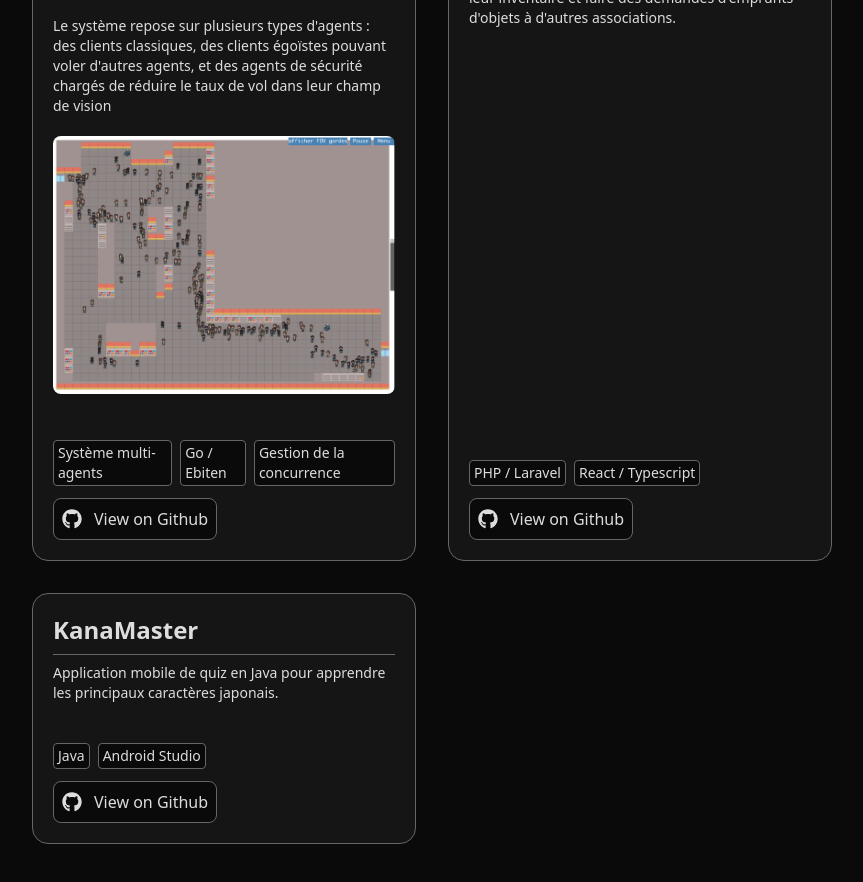
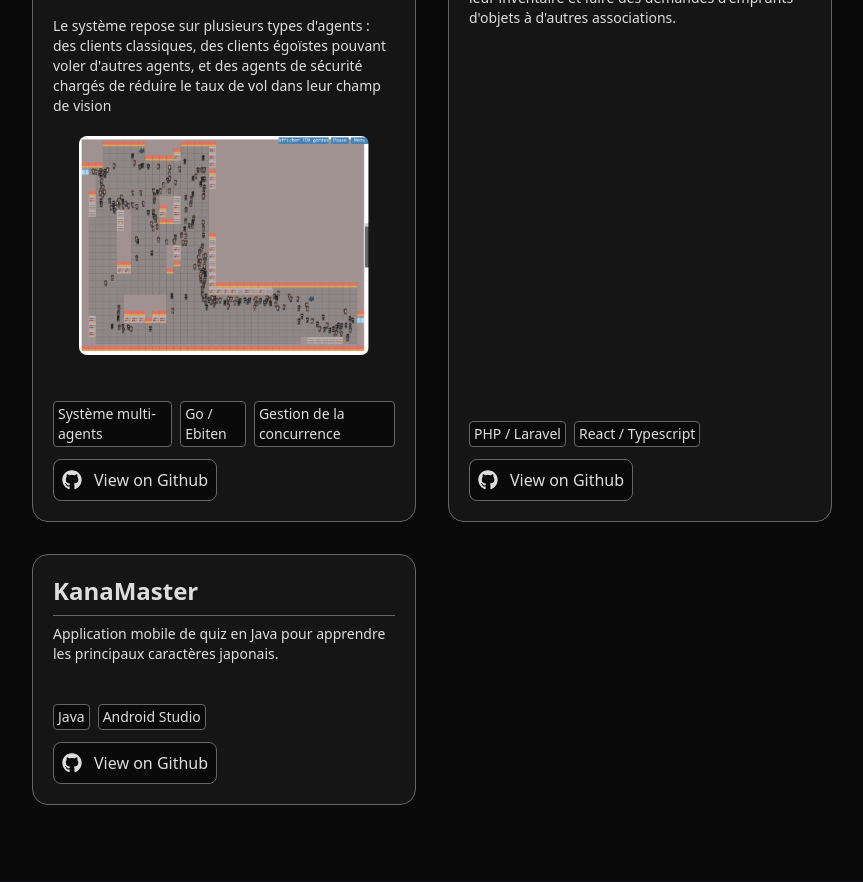
Before and after one commit to Ouistitive/portfolio, a React (Vite) app: page /portfolio/ in a window 1280 px wide. Shown: the part 1940-2822 px from the top of the page, without its empty margins (208-1071 px from the left). Built offline with nearby package versions, Linux system fonts and the light colour scheme.

Commit message:
add contact section and remove about me

```diff
--- a/src/components/business/ProjectCard.tsx
+++ b/src/components/business/ProjectCard.tsx
@@ -29,7 +29,7 @@ export function ProjectCard({
 					<ImageFullscreen
 						src={preview}
 						alt={"Image"}
-						className="mt-5 rounded-lg"
+						className="mx-auto mt-5 w-[85%] rounded-lg"
 					/>
 				) : null}
 			</div>
--- a/src/components/generics/ImageFullscreen.tsx
+++ b/src/components/generics/ImageFullscreen.tsx
@@ -81,7 +81,7 @@ export default function ImageFullscreen({
 					<img
 						src={src}
 						alt={alt}
-						className={`block h-full w-full object-cover ${className}`}
+						className={`block object-cover ${className}`}
 					/>
 				</button>
 			</Dialog.Trigger>
--- /dev/null
+++ b/src/components/sections/ContactSection.tsx
@@ -0,0 +1,7 @@
+export function ContactSection() {
+	return (
+		<div className="flex flex-col items-center">
+			<p>coucou</p>
+		</div>
+	);
+}
--- a/src/pages/Home.tsx
+++ b/src/pages/Home.tsx
@@ -1,6 +1,7 @@
 import { useTranslation } from "react-i18next";
 import { Navbar } from "../components/business/Navbar";
 import { Title } from "../components/generics/Title";
+import { ContactSection } from "../components/sections/ContactSection";
 import { ExperienceSection } from "../components/sections/ExperienceSection";
 import { IntroductionSection } from "../components/sections/IntroductionSection";
 import { ProjectsSection } from "../components/sections/ProjectsSection";
```
